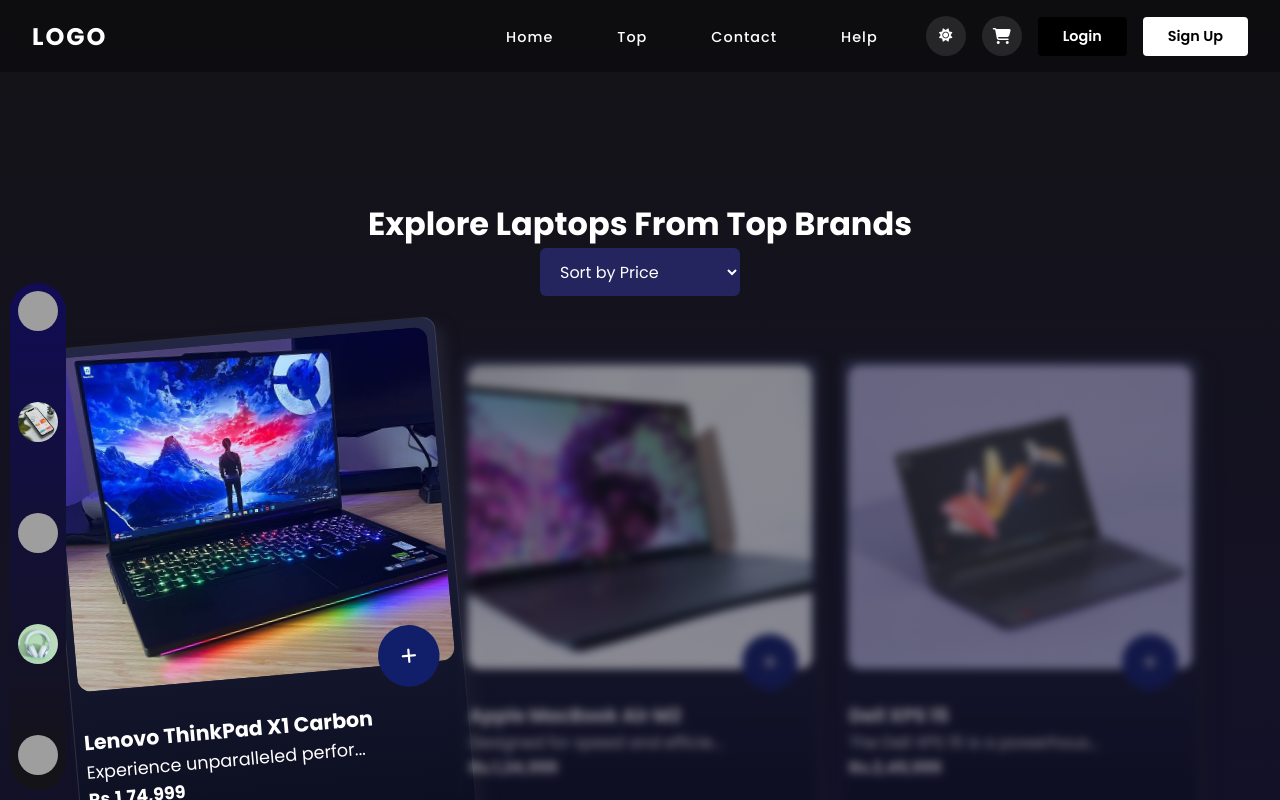
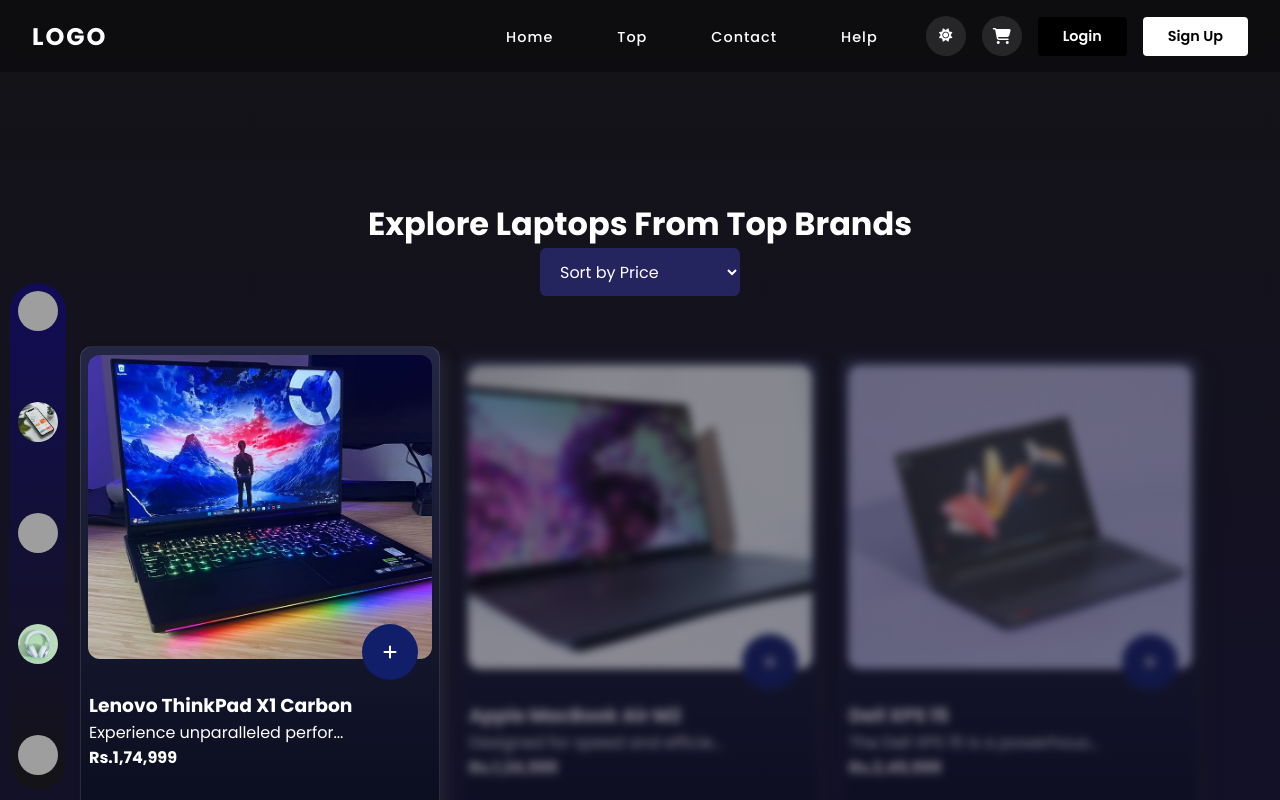
Before and after one commit to yasirakhlaque/React-E-Commerce, a React (Vite) app: page /Laptop in a window 1280 px wide. In both pictures the pointer is over the element 260 px from the left and 596 px from the top of the page. Shown: the top 800 px of the page. Built offline with nearby package versions, Linux system fonts and the light colour scheme; grey boxes are pictures that could not be loaded; a web font is replaced by a local one.

Commit message:
Improved hover effect of SalesCard

```diff
--- a/src/styles/SalesCard.css
+++ b/src/styles/SalesCard.css
@@ -21,14 +21,14 @@
     align-items: center;
     flex-direction: column;
     text-align: left;
-    transition: all 0.5s ease-in-out;
+    transition: all .3s ease-in-out;
     color: white;
     cursor: pointer;
 }
 
 /* Modified hover effect to only trigger when hovering cards */
 .sales-card:hover {
-    transform: scale(1.1) rotate(-5deg);
+    transform:  translateY(-10px);
     box-shadow: 8px 8px 12px rgb(32, 32, 48);
 }
 
```
